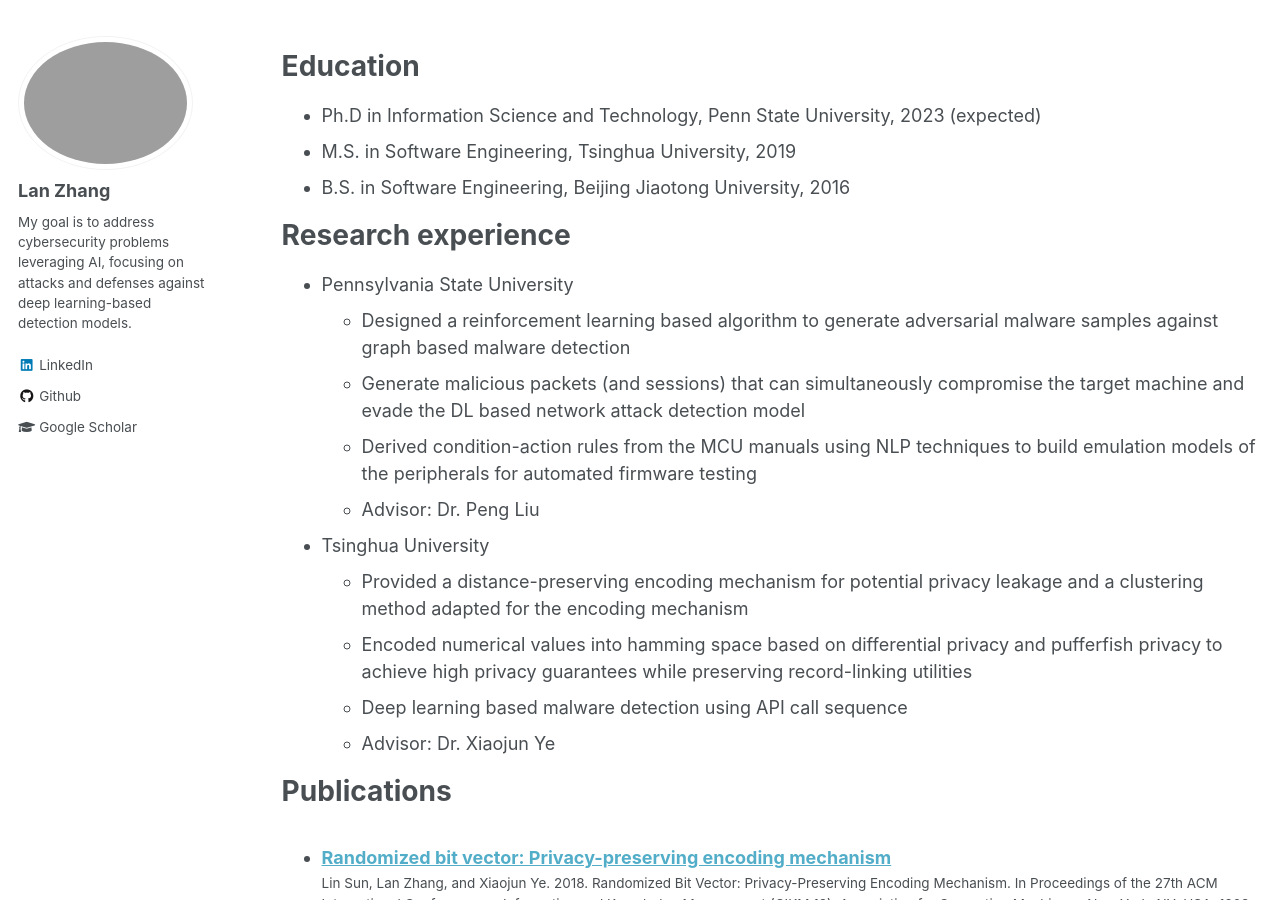
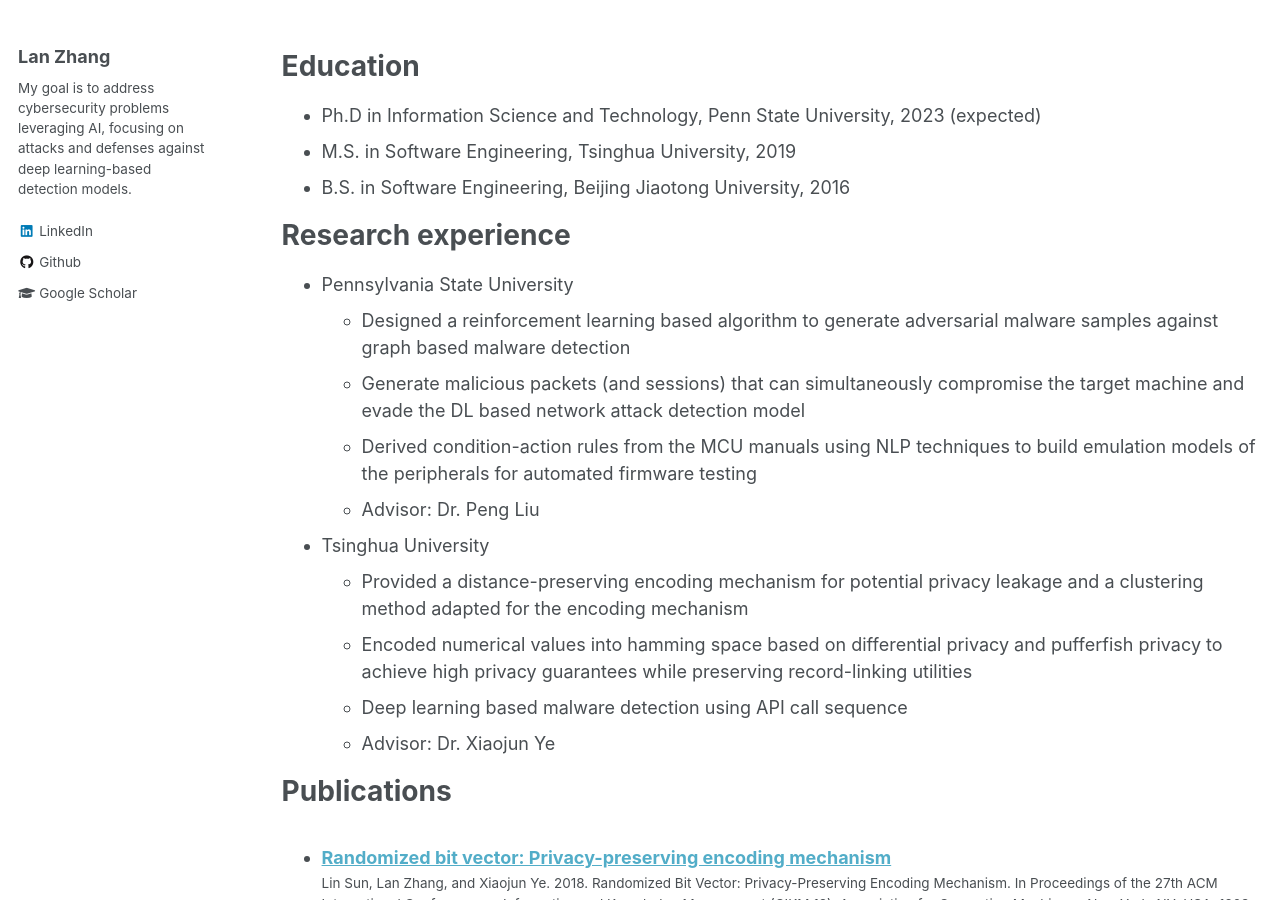
Before and after one commit to Moirai7/moirai7.github.io, a Jekyll site: the page built from _pages/cv.md, in a window 1280 px wide and 900 px high. Built offline with Jekyll 4.4.1, drawn with Linux system fonts in a browser that asks for light colours.

Commit message:
Update author-profile.html

```diff
--- a/_includes/author-profile.html
+++ b/_includes/author-profile.html
@@ -8,7 +8,7 @@
 
   <div class="author__avatar">
     {% if author.avatar contains "://" %}
-    	<img src="{{ author.avatar }}" alt="{{ author.name }}">
+      <ul class="author__urls social-icons"> </ul>
     {% else %}
     	<img src="{{ author.avatar | prepend: "/images/" | prepend: base_path }}" class="author__avatar" alt="{{ author.name }}">
     {% endif %}
```
